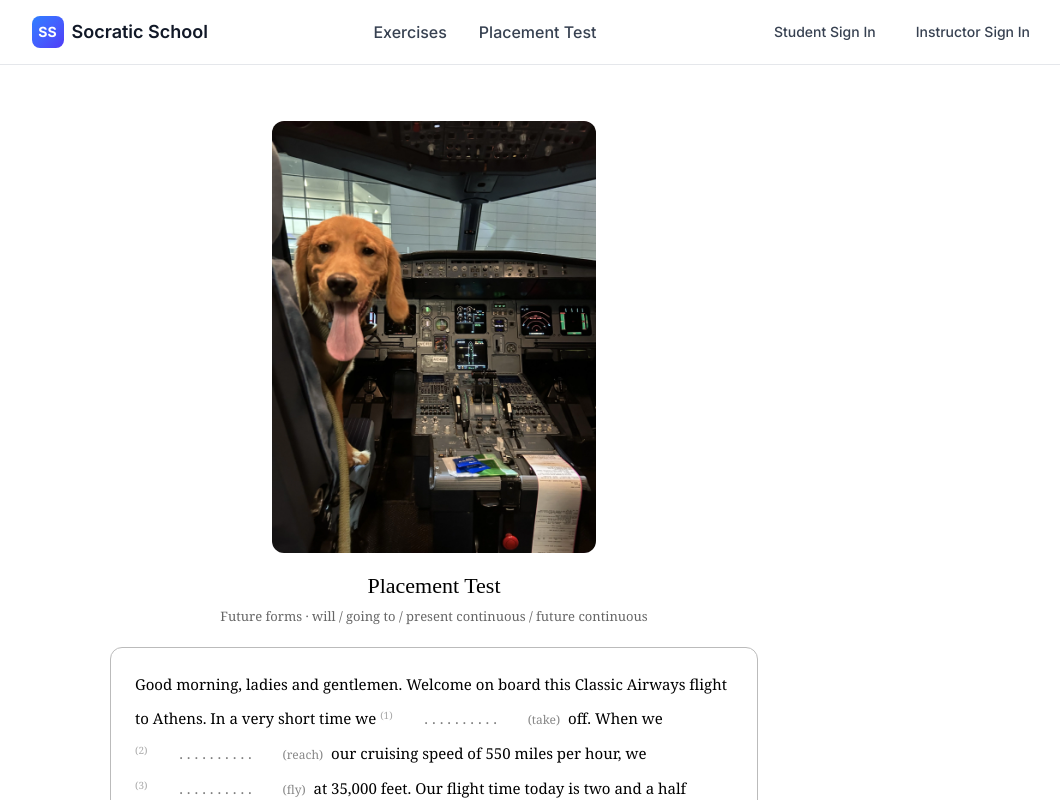
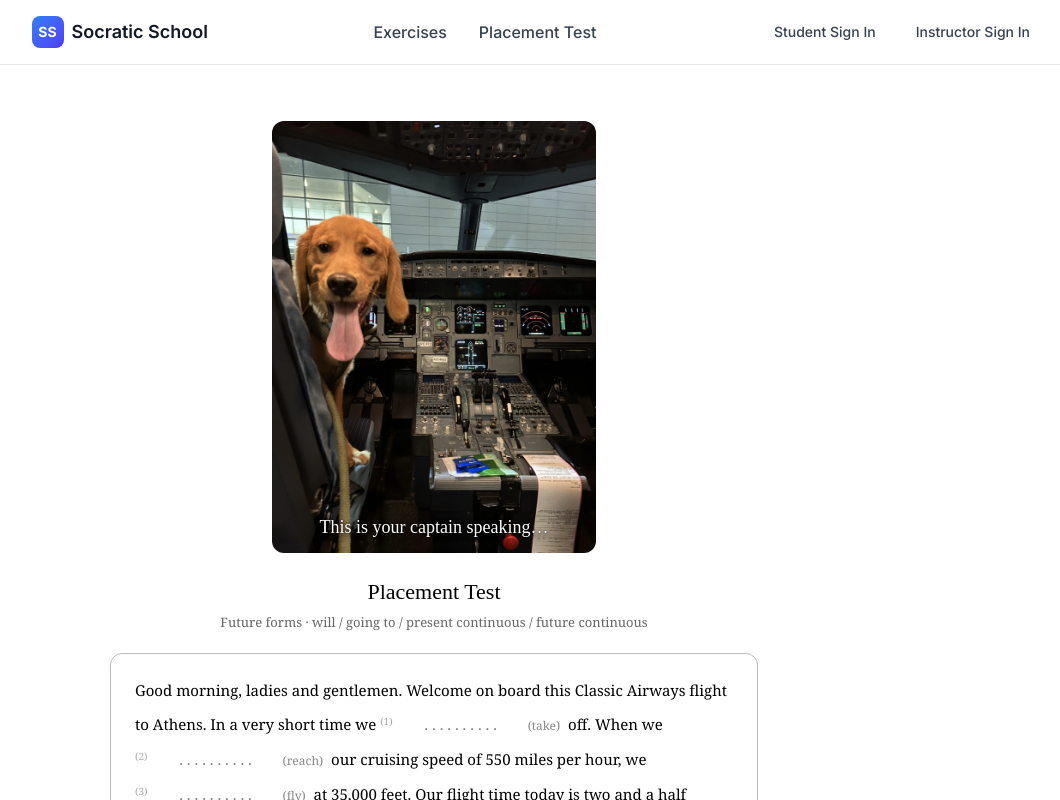
Before and after one commit to parlamas/socratic-school, a Next.js app: page /placement-test in a window 1280 px wide. Shown: the top 800 px of the page, without its empty margins (206-1266 px from the left). Built offline with nearby package versions, Linux system fonts and the light colour scheme; no server answers.

Commit message:
this is your captain speaking

```diff
--- a/src/app/placement-test/PlacementTest.tsx
+++ b/src/app/placement-test/PlacementTest.tsx
@@ -167,12 +167,31 @@ export default function PlacementTest() {
         color: 'inherit',
       }}
     >
-      <div style={{ textAlign: 'center', marginBottom: '1.25rem' }}>
-                      <img
-          src="/images/your-captain.webp"
-          alt="This is your captain speaking"
-          style={{ maxWidth: '50%', borderRadius: 12, marginBottom: '1rem', display: 'block', marginLeft: 'auto', marginRight: 'auto' }}
-        />
+            <div style={{ textAlign: 'center', marginBottom: '1.25rem' }}>
+        <div style={{ position: 'relative', display: 'inline-block', marginBottom: '1rem' }}>
+          <img
+            src="/images/your-captain.webp"
+            alt="This is your captain speaking"
+            style={{ maxWidth: '50%', borderRadius: 12, display: 'block', marginLeft: 'auto', marginRight: 'auto' }}
+          />
+          <div
+            style={{
+              position: 'absolute',
+              bottom: 12,
+              left: 0,
+              right: 0,
+              textAlign: 'center',
+              color: '#fff',
+              fontFamily: "'Playfair Display', serif",
+              fontSize: 18,
+              fontWeight: 500,
+              textShadow: '0 2px 6px rgba(0,0,0,0.8), 0 0 2px rgba(0,0,0,0.9)',
+              padding: '0 1rem',
+            }}
+          >
+            This is your captain speaking&hellip;
+          </div>
+        </div>
         <div style={{ fontFamily: "'Playfair Display', serif", fontSize: 22, fontWeight: 500, marginBottom: 4 }}>
           Placement Test
         </div>
```
